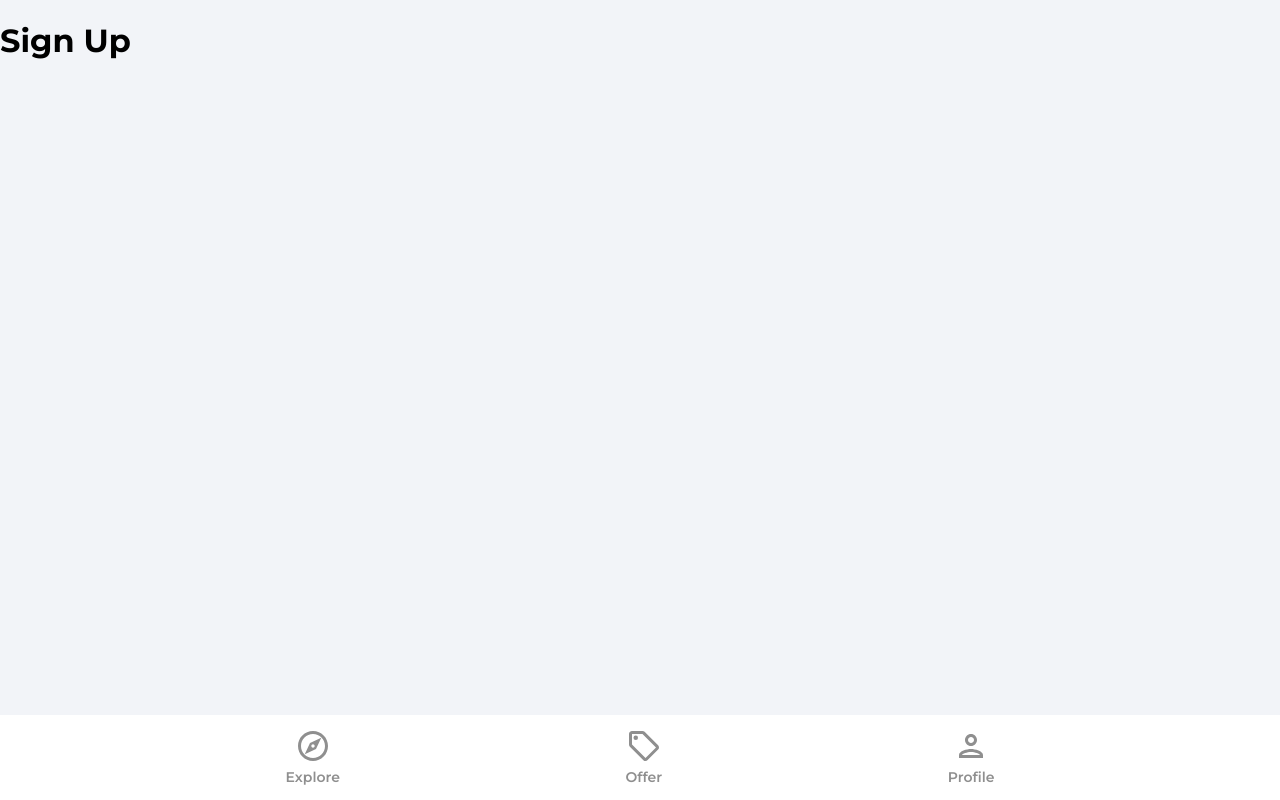
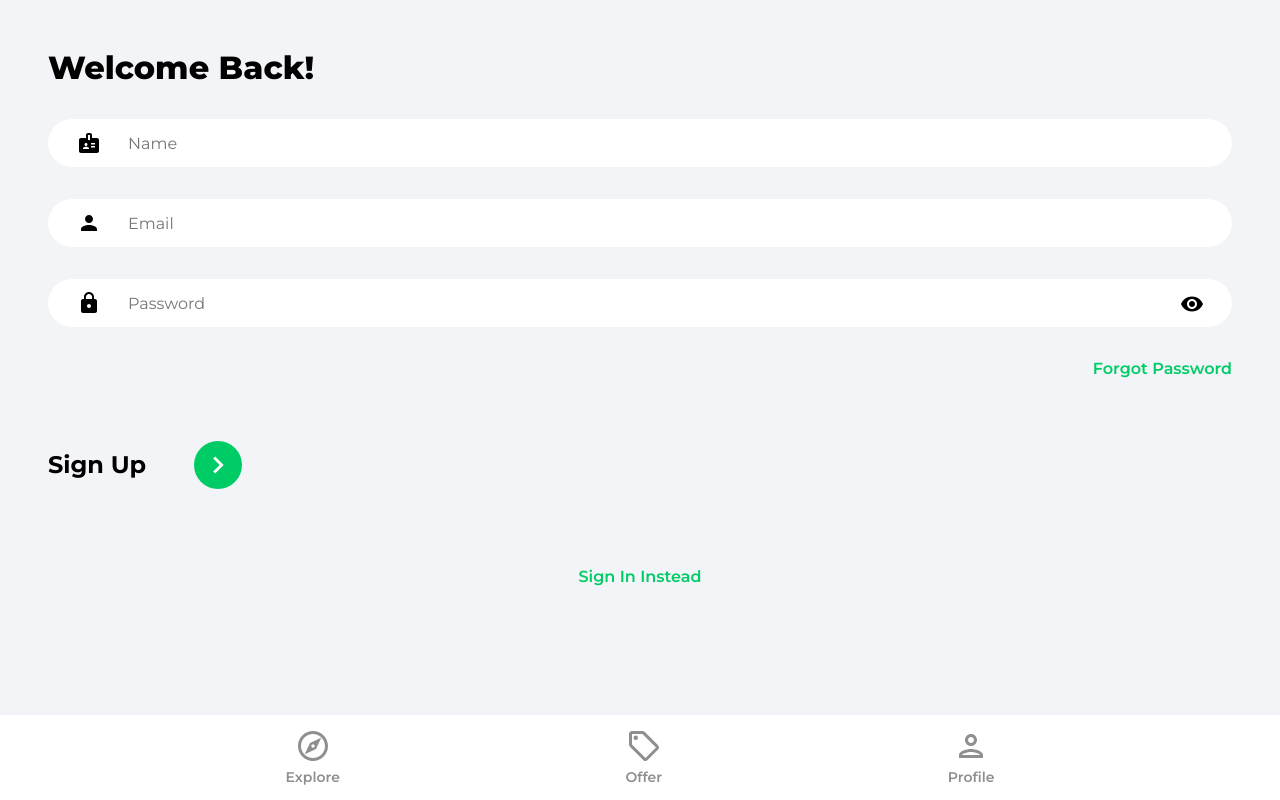
Before and after one commit to Tsanichara/house-marketplace, a React (Create React App) app: page /sign-up in a window 1280 px wide. Built offline with nearby package versions, Linux system fonts and the light colour scheme.

Commit message:
Set up forms for Sign Up and Sign in

```diff
--- a/src/pages/SignIn.jsx
+++ b/src/pages/SignIn.jsx
@@ -1,9 +1,70 @@
+import { useState } from "react";
+import { Link, useNavigate } from "react-router-dom";
+import { ReactComponent as ArrowRightIcon } from "../assets/svg/keyboardArrowRightIcon.svg";
+import visibilityIcon from "../assets/svg/visibilityIcon.svg";
+
 function SignIn() {
-    return (
-      <div>
-          <h1>Sign In</h1>
+  const [showPassword, setShowPassword] = useState(false);
+  const [formData, setFormData] = useState({
+    email: "",
+    password: "",
+  });
+
+  const { email, password } = formData;
+
+  const navigate = useNavigate();
+
+  const onChange = (e) => {
+    setFormData((prevState) => ({
+      ...prevState,
+      [e.target.id]: e.target.value
+    }))
+  };
+
+  return (
+    <>
+      <div className="pageContainer">
+        <header>
+          <p className="pageHeader">Welcome Back!</p>
+        </header>
+        <form>
+          <input
+            type="email"
+            className="emailInput"
+            placeholder="Email"
+            id="email"
+            value={email}
+            onChange={onChange}
+          ></input>
+
+          <div className="passwordInputDiv">
+            <input type={showPassword ? 'text' : 'password'}
+            className="passwordInput"
+            placeholder="Password"
+            id="password"
+            value={password}
+            onChange={onChange}></input>
+
+            <img src={visibilityIcon} alt="show password" className="showPassword"
+             onClick={() => setShowPassword((prevState) => !prevState)}/>
+          </div>
+
+          <Link to='/forgot-password' className="forgotPasswordLink">Forgot Password</Link>
+
+          <div className="signInBar">
+            <p className="signInText">Sign In</p>
+            <button className="signInButton">
+              <ArrowRightIcon fill="white" width='34px' height='34px'></ArrowRightIcon>
+            </button>
+          </div>
+        </form>
+        {/* Google Auth*/}
+
+        <Link to='/sign-up' className="registerLink">Sign Up</Link>
+
       </div>
-    )
-  }
+    </>
+  );
+}
 
-  export default SignIn
+export default SignIn;
--- a/src/pages/SignUp.jsx
+++ b/src/pages/SignUp.jsx
@@ -1,9 +1,80 @@
+import { useState } from "react";
+import { Link, useNavigate } from "react-router-dom";
+import { ReactComponent as ArrowRightIcon } from "../assets/svg/keyboardArrowRightIcon.svg";
+import visibilityIcon from "../assets/svg/visibilityIcon.svg";
+
 function SignUp() {
-    return (
-      <div>
-          <h1>Sign Up</h1>
+  const [showPassword, setShowPassword] = useState(false);
+  const [formData, setFormData] = useState({
+    name: "",
+    email: "",
+    password: "",
+  });
+
+  const {name, email, password } = formData;
+
+  const navigate = useNavigate();
+
+  const onChange = (e) => {
+    setFormData((prevState) => ({
+      ...prevState,
+      [e.target.id]: e.target.value
+    }))
+  };
+
+  return (
+    <>
+      <div className="pageContainer">
+        <header>
+          <p className="pageHeader">Welcome Back!</p>
+        </header>
+        <form>
+        <input
+            type="text"
+            className="nameInput"
+            placeholder="Name"
+            id="name"
+            value={name}
+            onChange={onChange}
+          ></input>
+
+          <input
+            type="email"
+            className="emailInput"
+            placeholder="Email"
+            id="email"
+            value={email}
+            onChange={onChange}
+          ></input>
+
+          <div className="passwordInputDiv">
+            <input type={showPassword ? 'text' : 'password'}
+            className="passwordInput"
+            placeholder="Password"
+            id="password"
+            value={password}
+            onChange={onChange}></input>
+
+            <img src={visibilityIcon} alt="show password" className="showPassword"
+             onClick={() => setShowPassword((prevState) => !prevState)}/>
+          </div>
+
+          <Link to='/forgot-password' className="forgotPasswordLink">Forgot Password</Link>
+
+          <div className="signUpBar">
+            <p className="signUpText">Sign Up</p>
+            <button className="signUpButton">
+              <ArrowRightIcon fill="white" width='34px' height='34px'></ArrowRightIcon>
+            </button>
+          </div>
+        </form>
+        {/* Google Auth*/}
+
+        <Link to='/sign-in' className="registerLink">Sign In Instead</Link>
+
       </div>
-    )
-  }
+    </>
+  );
+}
 
-  export default SignUp
+export default SignUp;
```
